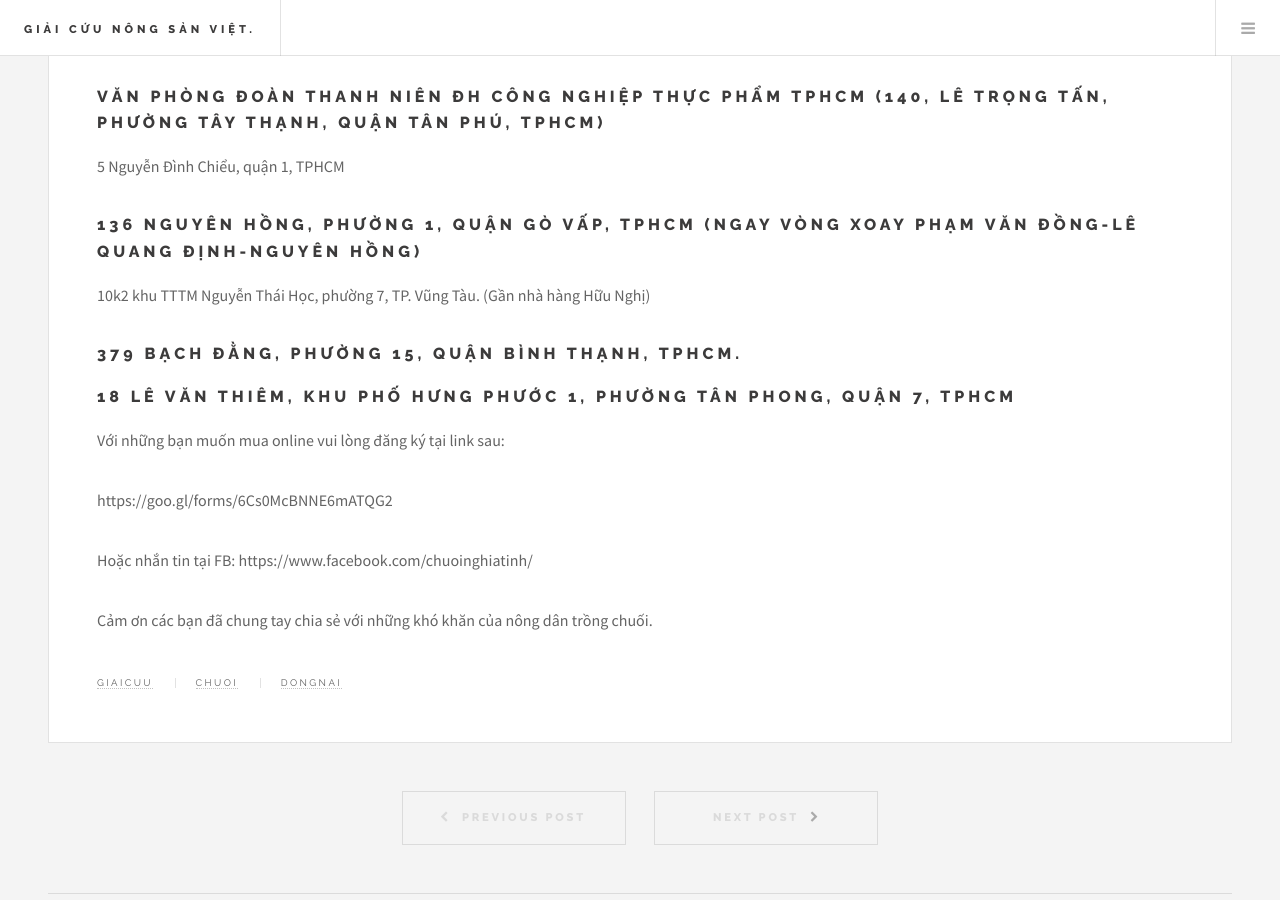
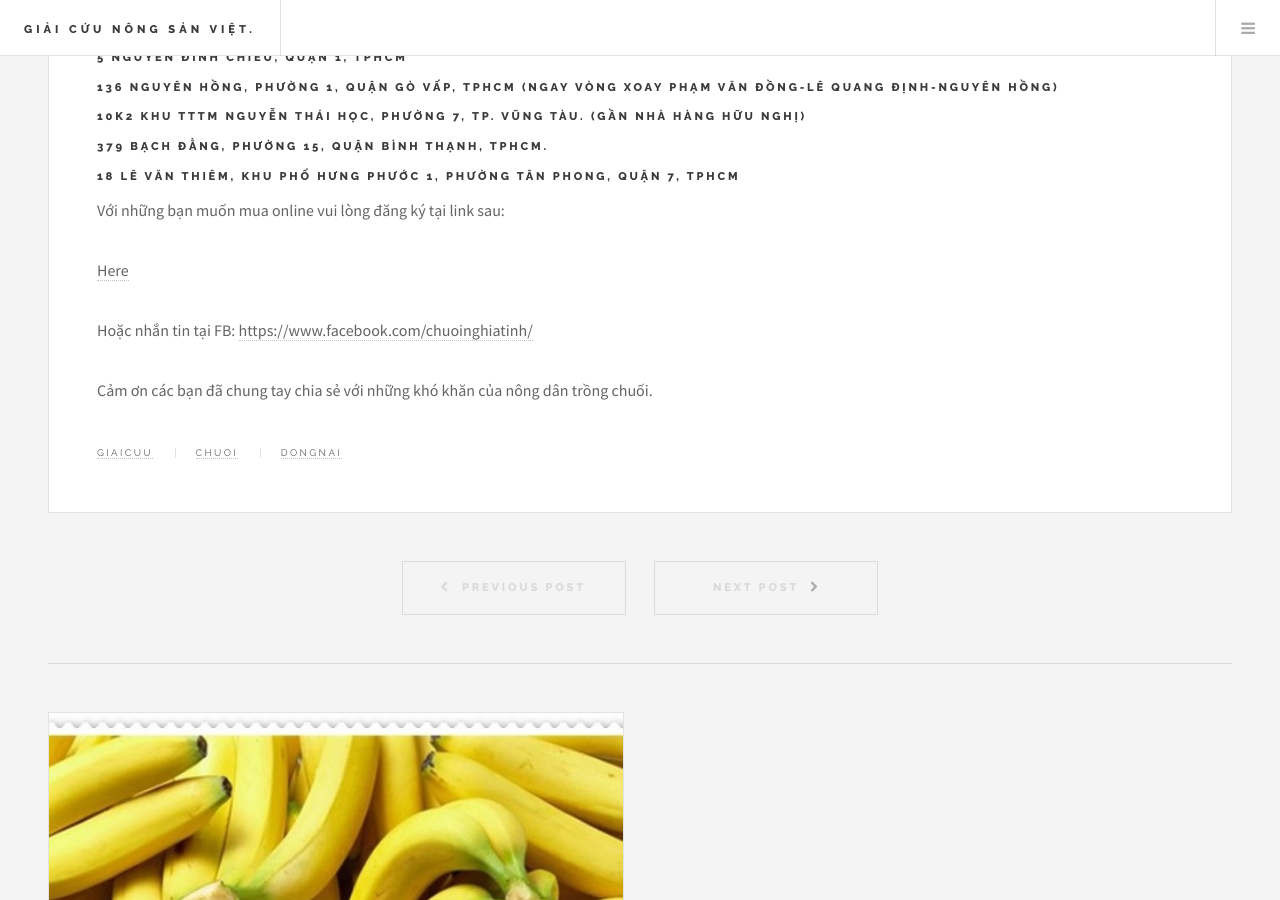
Before and after one commit to giaicuunongsanviet/giaicuunongsanviet.github.io, a Jekyll site: the page built from _posts/2016-12-09-giai-cuu-chuoi-cho-nha-vuon-dong-nai.markdown, in a window 1280 px wide and 900 px high, scrolled down 2182 px. Built offline with Jekyll 4.4.1, drawn with Linux system fonts in a browser that asks for light colours.

Commit message:
Tungns setup project and this is first commit

```diff
--- a/_posts/2016-12-09-giai-cuu-chuoi-cho-nha-vuon-dong-nai.markdown
+++ b/_posts/2016-12-09-giai-cuu-chuoi-cho-nha-vuon-dong-nai.markdown
@@ -22,27 +22,31 @@ Chỉ với mỗi nải chuối bạn đã góp sức mình vào công cuộc gi
 Giá bán chuối già hương: Mua của nông dân tại vườn 5k/ kg bán 9k/kg tại TPHCM. 1 buồng 7-9 nải; 25-27kg/buồng (bán theo nải riêng lẻ hoặc cả buồng)
 
 
-### Các địa điểm nhận đăng ký mua chuối và bán chuối ủng hộ bà con nông dân Đồng Nai:
+# Các địa điểm nhận đăng ký mua chuối và bán chuối ủng hộ bà con nông dân Đồng Nai:
 
-# Trụ sở cơ quan Tỉnh đoàn Đồng Nai, số 31, đường Võ Thị Sáu, phường Quyết Thắng, Biên Hòa, Đồng Nai
-419 Nơ Trang Long, quận Bình Thạnh, TPHCM
+#### Trụ sở cơ quan Tỉnh đoàn Đồng Nai, số 31, đường Võ Thị Sáu, phường Quyết Thắng, Biên Hòa, Đồng Nai
 
-# Văn phòng Đoàn Thanh niên ĐH Công nghiệp Thực phẩm TPHCM (140, Lê Trọng Tấn, phường Tây Thạnh, quận Tân Phú, TPHCM)
-5 Nguyễn Đình Chiểu, quận 1, TPHCM
+#### 419 Nơ Trang Long, quận Bình Thạnh, TPHCM
 
-# 136 Nguyên Hồng, phường 1, quận Gò Vấp, TPHCM (ngay vòng xoay Phạm Văn Đồng-Lê Quang Định-Nguyên Hồng)
-10k2 khu TTTM Nguyễn Thái Học, phường 7, TP. Vũng Tàu. (Gần nhà hàng Hữu Nghị)
+#### Văn phòng Đoàn Thanh niên ĐH Công nghiệp Thực phẩm TPHCM (140, Lê Trọng Tấn, phường Tây Thạnh, quận Tân Phú, TPHCM)
+
+#### 5 Nguyễn Đình Chiểu, quận 1, TPHCM
+
+#### 136 Nguyên Hồng, phường 1, quận Gò Vấp, TPHCM (ngay vòng xoay Phạm Văn Đồng-Lê Quang Định-Nguyên Hồng)
 
 
-# 379 Bạch Đằng, phường 15, quận Bình Thạnh, TPHCM.
+#### 10k2 khu TTTM Nguyễn Thái Học, phường 7, TP. Vũng Tàu. (Gần nhà hàng Hữu Nghị)
 
 
-# 18 Lê Văn Thiêm, khu phố Hưng Phước 1, phường Tân Phong, quận 7, TPHCM
+#### 379 Bạch Đằng, phường 15, quận Bình Thạnh, TPHCM.
+
+
+#### 18 Lê Văn Thiêm, khu phố Hưng Phước 1, phường Tân Phong, quận 7, TPHCM
 
 Với những bạn muốn mua online vui lòng đăng ký tại link sau:
 
-https://goo.gl/forms/6Cs0McBNNE6mATQG2
+[Here](https://goo.gl/forms/6Cs0McBNNE6mATQG2)
 
-Hoặc nhắn tin tại FB: https://www.facebook.com/chuoinghiatinh/
+Hoặc nhắn tin tại FB: [https://www.facebook.com/chuoinghiatinh/](https://www.facebook.com/chuoinghiatinh/)
 
 Cảm ơn các bạn đã chung tay chia sẻ với những khó khăn của nông dân trồng chuối.
```
